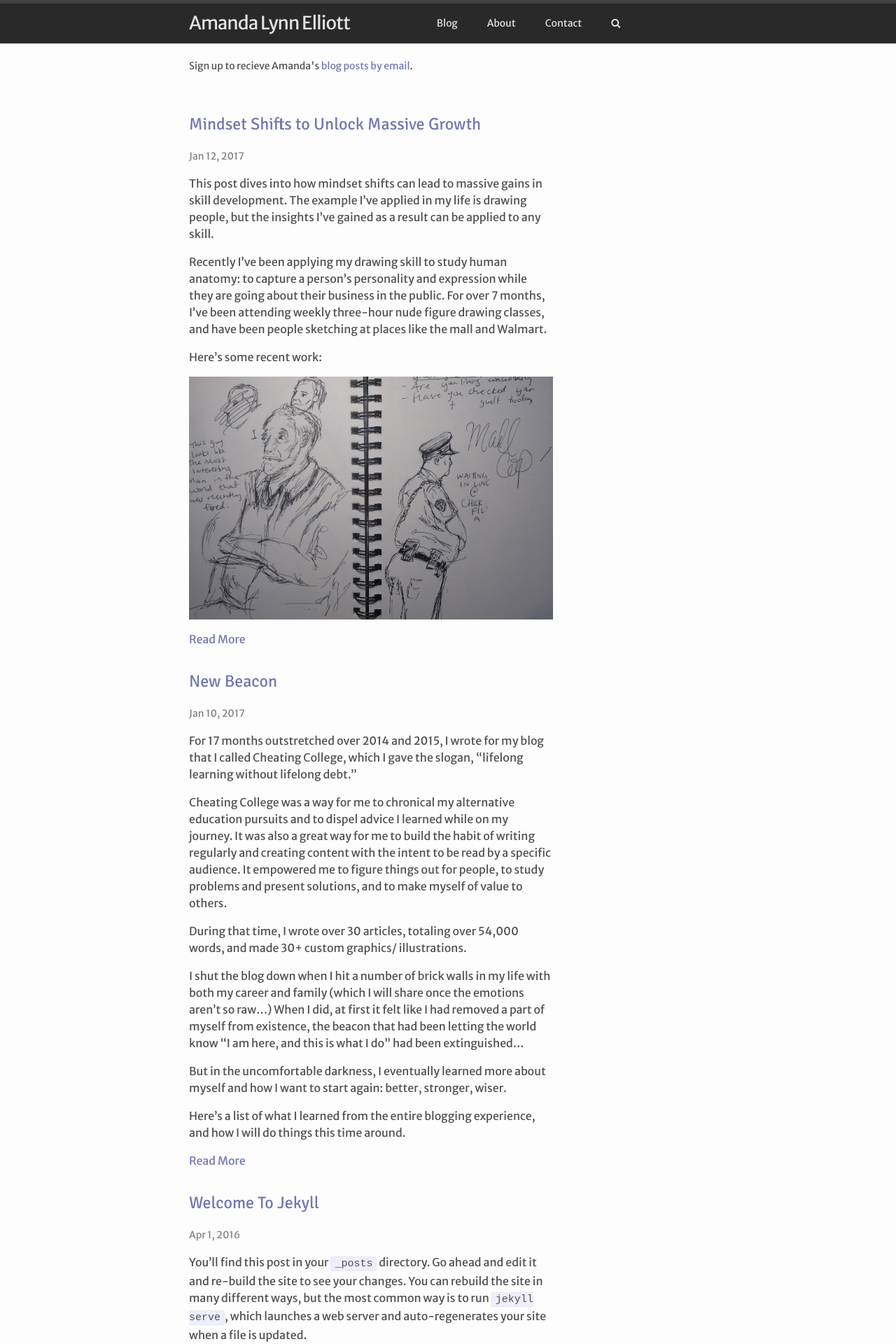
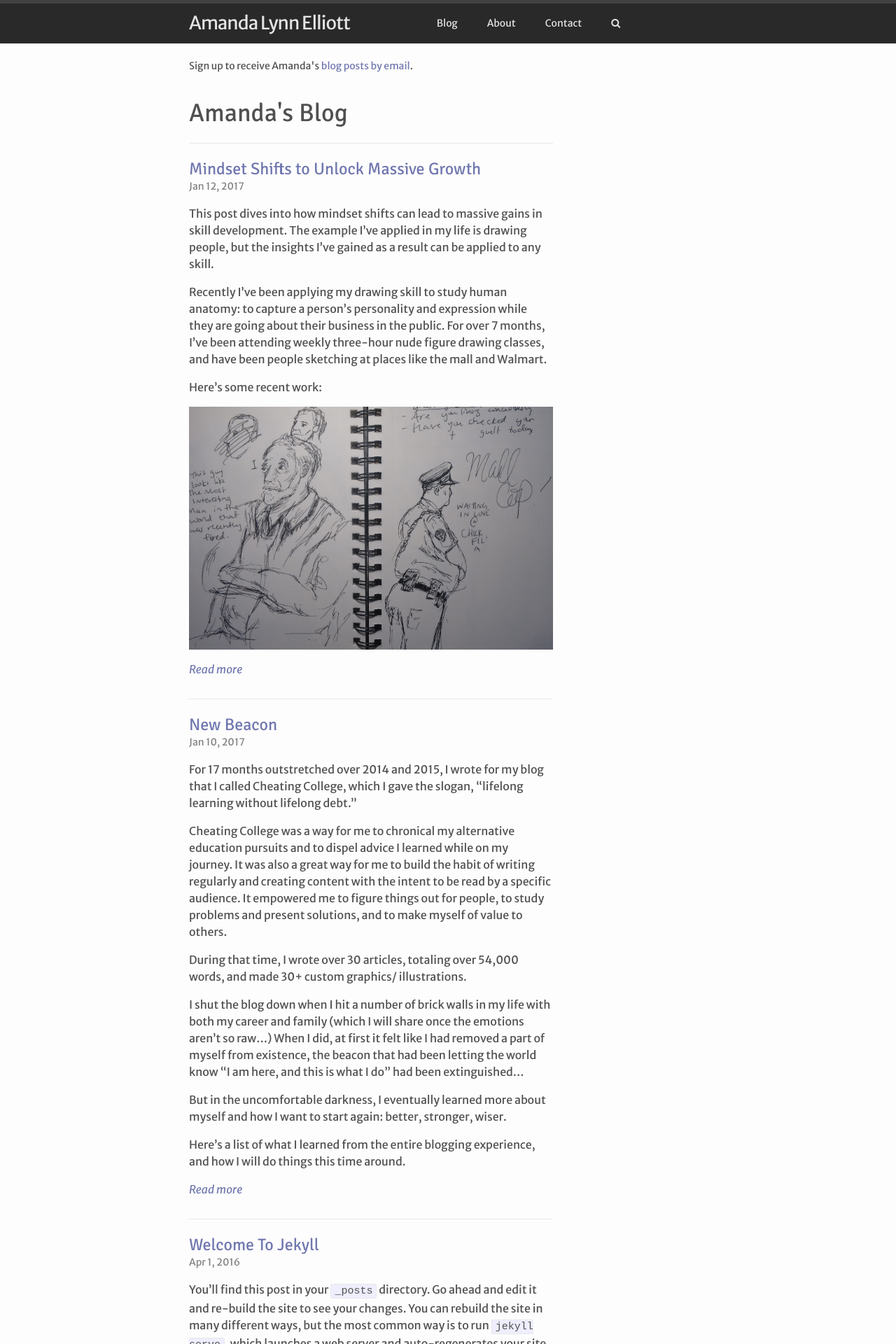
Before and after one commit to amandalynnelliott/amandalynnelliott.github.io-dev, a Jekyll site: the page built from index.md, in a window 1280 px wide. Shown: the top 1920 px of the page at 70% size. Built offline with Jekyll 4.4.1, drawn with Linux system fonts in a browser that asks for light colours; nearby versions of some CDN libraries; some of the changed text lies outside the part shown.

Commit message:
Home page design

```diff
--- a/_includes/header.html
+++ b/_includes/header.html
@@ -42,7 +42,8 @@
 </header>
 
 <div class="wrapper">
-	<p class="sign-up">Sign up to recieve Amanda's <a href="">blog posts by email</a>.</p>
+	<p class="sign-up">Sign up to receive Amanda's <a href="">blog posts by email</a>.</p>
 </div>
 
 <script src="http://code.jquery.com/jquery-1.11.3.min.js"></script>
+<script src="../assets/js/menu.js"></script>
--- a/_layouts/contact.html
+++ b/_layouts/contact.html
@@ -4,11 +4,11 @@ layout: page
 <form id="contact_form" action="https://formspree.io/leshrec2@gmail.com" method="POST" enctype="multipart/form-data">
     <div class="row">
         <label for="name">Your name</label><br />
-        <input id="name" class="input" name="name" type="text" value="" size="30" /><br />
+        <input id="name" class="input" name="name" type="text" value="" /><br />
     </div>
     <div class="row">
         <label for="email">Your email</label><br />
-        <input id="email" class="input" name="email" type="text" value="" size="30" /><br />
+        <input id="email" class="input" name="email" type="text" value="" /><br />
     </div>
     <div class="row">
         <label for="message">Your message</label><br />
--- a/_layouts/home.html
+++ b/_layouts/home.html
@@ -8,6 +8,7 @@ layout: default
 {% endif %}
 <div class="home">
 	{{ content }}
+	<h1>Amanda's Blog</h1>
 	<ul class="post-list">
 		{% if page.category %}
 			{% assign posts = site.categories[page.category] %}
@@ -16,13 +17,12 @@ layout: default
 		{% endif %}
 		{% for post in posts %}
 			<li>
-				<h2>
+				<h2 class="home-post-title">
 					<a class="post-link" href="{{ post.url }}">{{ post.title }}</a>
 				</h2>
 				<span class="post-meta">{{ post.date | date: "%b %-d, %Y" }}</span>
 				<p>
-					{{ post.excerpt }}
-					<a href="{{ post.url }}">Read More</a>
+					{{ post.excerpt }} <em><a href="{{ post.url }}">Read more</a></em>
 				</p>
 			</li>
 		{% endfor %}
--- a/assets/css/main.scss
+++ b/assets/css/main.scss
@@ -53,12 +53,18 @@ $on-laptop:        800px; //800
 
 // --- Fonts and readability
 
+a:hover {
+	//text-decoration: none;
+	color: $grey-color;
+}
+
 body {
 	overflow-y: scroll;
 }
 
 h1 {
 	font-family: 'Signika', sans-serif;
+	font-size: 36px;
 }
 
 h2 {
@@ -75,10 +81,6 @@ h4 {
 	font-weight: 300;
 	text-transform: uppercase;
 	color: $grey-color;
-}
-
-.post-title {
-	font-size: 2.3em;
 }
 
 
@@ -112,23 +114,11 @@ caption {
 }
 
 p.sidenote {
-	//max-width: 80%;
-	//margin: 2em;
 	padding: 1em 1.5em;
 	background-color: $grey-color-light;
 	border-bottom: 10px solid $grey-color;
 	font-style: italic;
 }
-
-/* img + em { // for image captions
-	display: block;
-	text-align: center;
-	font-size: $small-font-size;
-	padding: 0.4em;
-	border-bottom: 1px solid $grey-color;
-	background-color: $grey-color-light;
-} */
-
 
 // --- Post footer content
 
@@ -241,7 +231,6 @@ nav {
 
 .nav li {
 	position: relative;
-	/*border-bottom: 1px solid #7178af;*/
 }
 
 	.nav > li {
@@ -258,7 +247,6 @@ nav {
 	.nav li:hover > a {
 		color: #fff;
 		background-color: #424242;
-		/* make this apply to active pages */
 	}
 
 	.nav > li:first-child {
@@ -318,7 +306,7 @@ ul.search {
 }
 
 .nav li:hover > ul.search {
-	left:-210px;
+	left:-205px;
 }
 
 ul.search input#search-box {
@@ -444,12 +432,19 @@ input#name, input#email, textarea {
 	border-radius: 5px;
 }
 
+@include media-query($on-palm){
+	input#name, input#email, textarea {
+		width: 94%;
+	}
+}
+
 input#name:focus, input#email:focus, textarea:focus {
 	outline: none;
 	border-color: $grey-color;
 }
 
 input#submit_button {
+	font-size: 1em;
 	background-color: $grey-color-dark;
 	color: #f1f1f1;
 	outline: none;
@@ -464,6 +459,22 @@ input#submit_button:focus {
 	border-color: $grey-color;
 }
 
+// --- Home page
+
+.post-list > li {
+	border-top: 1px solid $grey-color-light;
+}
+
+h2 a.post-link {
+	line-height: 1;
+	margin-bottom: 0;
+}
+
+h2.home-post-title {
+	margin-bottom: 0;
+}
+
+
 // --- About page
 
 .mySlides {
```
